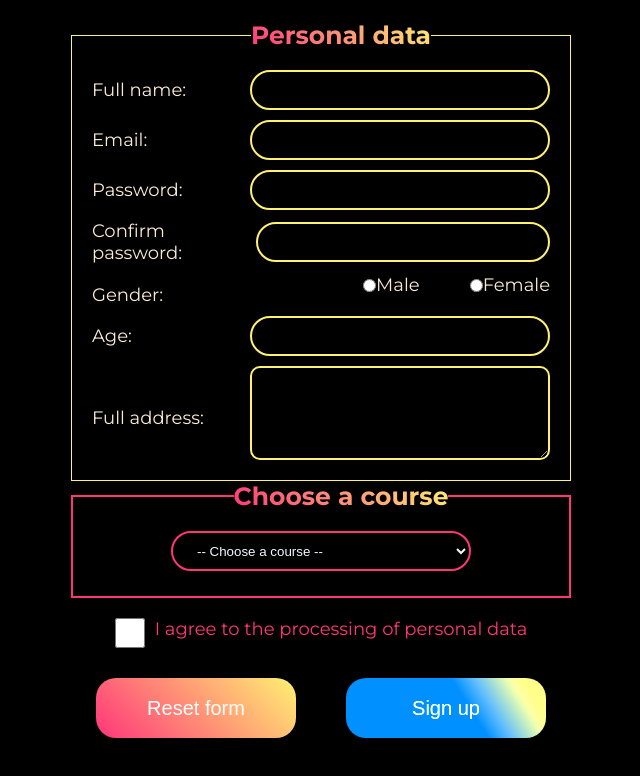
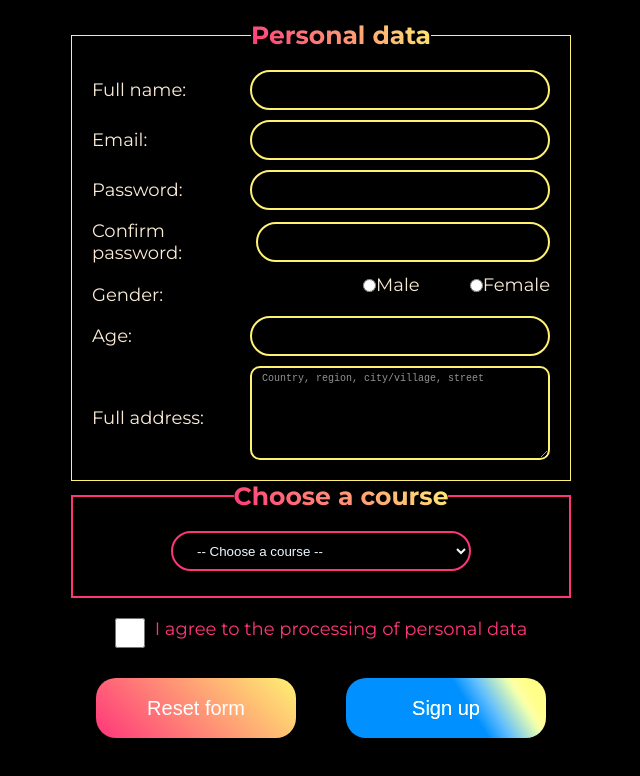
Before and after one commit to elenka-lev/form, a plain HTML site: page index.html in a window 1280 px wide. Shown: the whole page, without its empty margins (319-959 px from the left). Drawn offline with Linux system fonts and the light colour scheme.

Commit message:
Added placeholder

```diff
--- a/index.html
+++ b/index.html
@@ -56,6 +56,7 @@
               <div class="wrapper">
                 <label for="message">Full address:</label>
                 <textarea
+                  placeholder="Country, region, city/village, street"
                   id="message"
                   name="message"
                   rows="4"
--- a/styles/style.css
+++ b/styles/style.css
@@ -135,6 +135,10 @@ fieldset{
     outline: none;
 }
 
+#message::placeholder {
+    color: #949393;
+    font-size: 10px;
+}
 .wrap-course {
     border: 2px solid #ff357a;
     margin-bottom: 20px;
```
